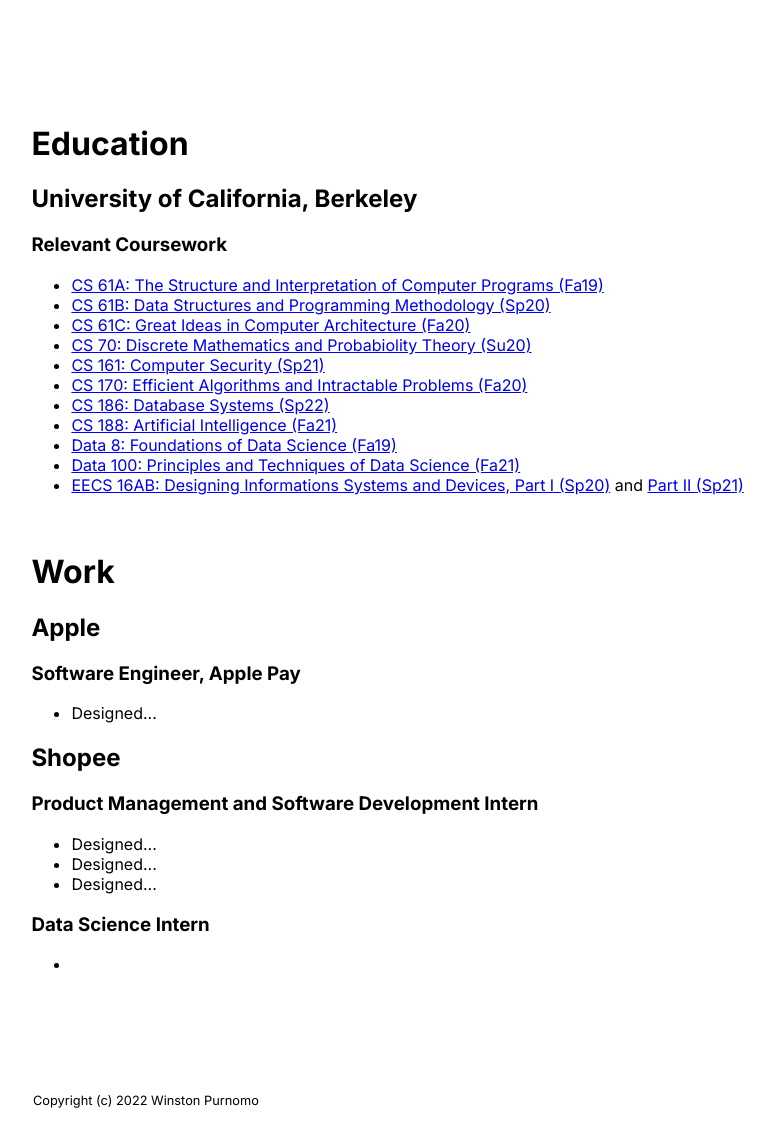
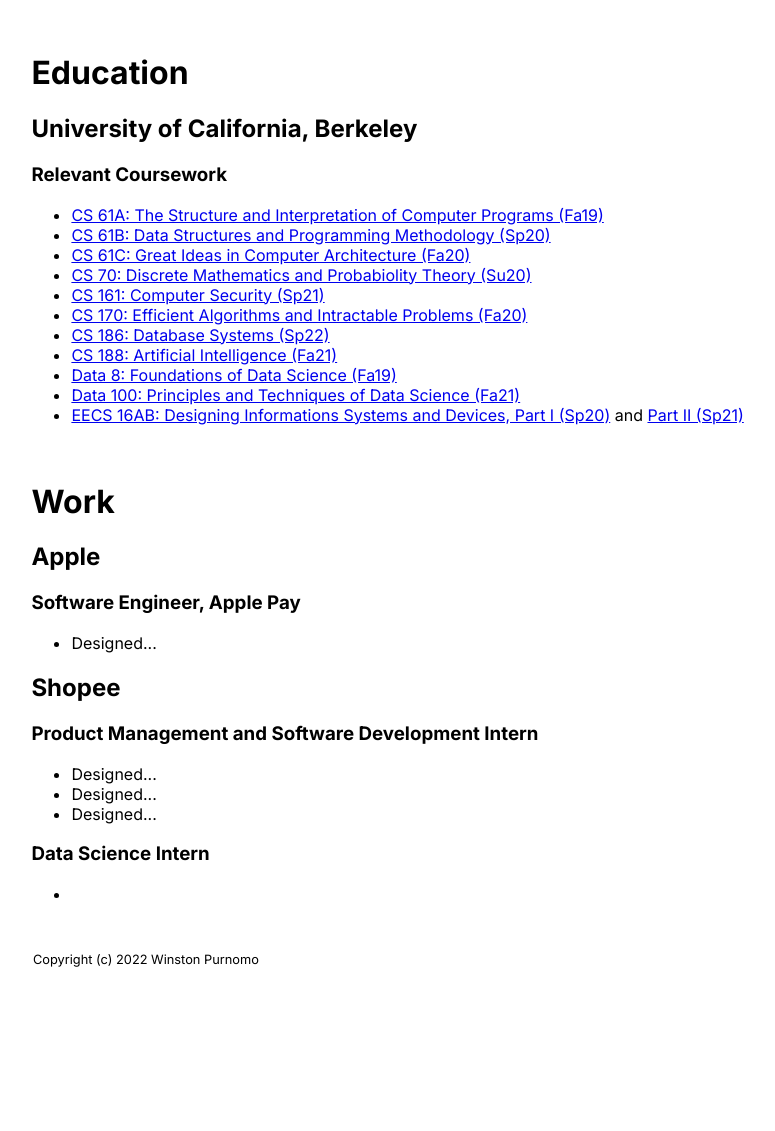
Before and after one commit to winstonpurnomo/autobiography, a PHP site: page /pages/about.html in a window 1280 px wide. Shown: the part 82-1213 px from the top of the page, without its empty margins (7-782 px from the left). After the commit the page ends 1072 px from the top, so only its background shows below. Run offline with PHP 8.4, Linux system fonts and the light colour scheme.

Commit message:
fixed margin height to use vh instead of vw

```diff
--- a/main.css
+++ b/main.css
@@ -26,7 +26,7 @@
 
 #content {
     overflow: hidden;
-    margin: 8vw calc(var(--text-small) * 3);
+    margin: 4vh calc(var(--text-small) * 3);
     min-height: calc(100vh - (var(--nav-text) + 72px) - calc(var(--text-small) * 8));
 }
 
```
